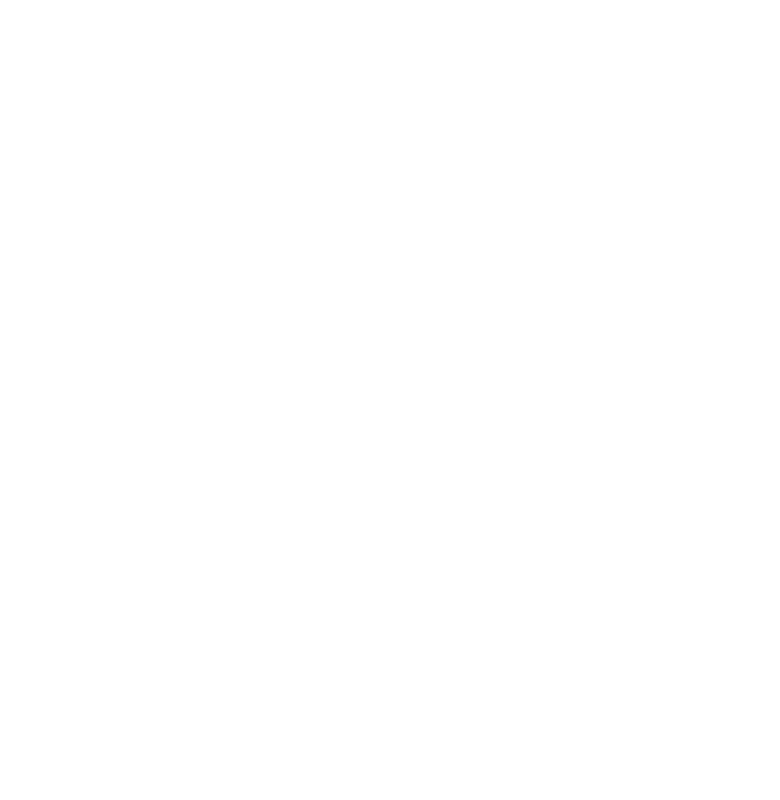
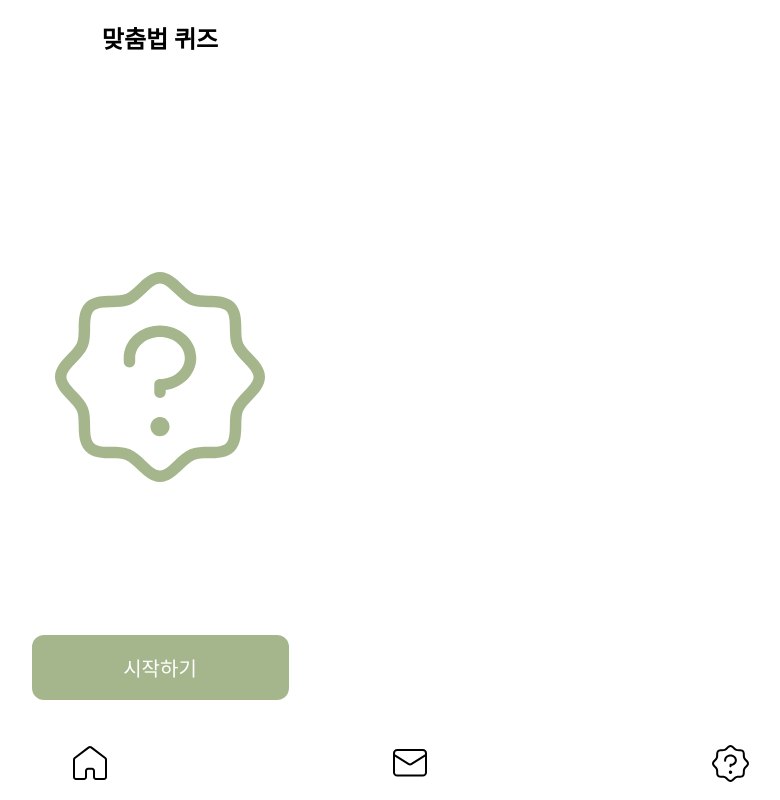
Before and after one commit to onesilver04/COKOTHON_2024, a React (Create React App) app: page /quizstart in a window 1280 px wide. Before the commit this address had no page. Shown: the whole page, without its empty margins (480-1260 px from the left). Built offline with nearby package versions, Linux system fonts and the light colour scheme; the HTML template or start-up script is replaced by a standard one.

Commit message:
Feat: 시작화면 추가

```diff
--- a/src/App.js
+++ b/src/App.js
@@ -9,6 +9,8 @@
 import Login from "./pages/Login/login";
 import LoginSecond from "./pages/Login/loginSecond";
 import EmailGame from "./pages/EmailGame/EmailGame";
+import WordQuiz from "./pages/WordQuiz/WordQuiz";
+import WordQuizStart from "./pages/WordQuiz/WordQuizStart";
 
 const App = () => {
   return (
@@ -19,6 +21,8 @@
           <Route path="/rank" element={<RankPage />} />
           <Route path="/note" element={<NoteCard />} />
           <Route path="/mypage" element={<Mypage />} />
+          <Route path="/quiz" element={<WordQuiz />} />
+          <Route path="/quizstart" element={<WordQuizStart />} />
           <Route path="/main" element={<Main />} />
           <Route path="/" element={<SplashScreen />} />
           <Route path="/login" element={<Login />} />
--- a/src/components/Footer.js
+++ b/src/components/Footer.js
@@ -11,7 +11,7 @@
       <div className="Home" style={{ backgroundColor: "white" }}>
         <Link to="/main"><img src={HomeIcon} alt="hello" /></Link>
         <Link to="/email"><img src={MessageIcon} alt="hello" /></Link>
-        <Link to="/quiz"><img src={QuestionIcon} alt="hello" /></Link>
+        <Link to="/quizStart"><img src={QuestionIcon} alt="hello" /></Link>
         <Link to="/mypage"><img src={ProfileIcon} alt="hello" /></Link>
       </div>
     </div>
--- a/src/pages/EmailGame/EmailGame.js
+++ b/src/pages/EmailGame/EmailGame.js
@@ -21,7 +21,7 @@
   };
   return (
     <>
-      <Header title="메일 보내기 게임" />
+      <Header title="메일 보내기 게임" ulr="/email" />
       <div className="EmailGameBody">
         <div
           className="GameBody"
--- a/src/pages/WordQuiz/WordQuiz.js
+++ b/src/pages/WordQuiz/WordQuiz.js
@@ -51,7 +51,7 @@
 //   const[result, setResult] = useState(false); // false: 오답, true: 정답
   return (
     <div className="WordQuizPage">
-      <Header title="맞춤법 퀴즈" />
+      <Header title="맞춤법 퀴즈" url="/quizstart" />
       <ProgressBar className="two">
         <h3>20</h3>
       </ProgressBar>
@@ -74,7 +74,7 @@
         O
       </div>
       <div className="stopContainer" style={{ display: "flex", justifyContent: "center" }}>
-        <Link to="/main"><button className="stop" type="button" style={{ color: "white", fontSize: "20px" }}>그만풀기</button></Link>
+        <Link to="/quizstart"><button className="stop" type="button" style={{ color: "white", fontSize: "20px" }}>그만풀기</button></Link>
       </div>
       <Footer />
     </div>
--- /dev/null
+++ b/src/pages/WordQuiz/WordQuizStart.js
@@ -0,0 +1,24 @@
+// import styled from "styled-components";
+import './quizCss.css';
+import { Link } from "react-router-dom";
+import Footer from '../../components/Footer';
+import Header from '../../components/Header';
+import { ReactComponent as QuestionIcon } from "../../assets/QuestionIconStart.svg";
+
+const WordQuizStart = () => {
+//   const[visible, setVisible] = useState(false); // 정답 띄우냐 안띄우냐
+//   const[result, setResult] = useState(false); // false: 오답, true: 정답
+  return (
+    <div className="WordQuizStartPage">
+      <Header title="맞춤법 퀴즈" />
+      <div className="iconContainer">
+        <QuestionIcon />
+      </div>
+      <div className="startContainer" style={{ display: "flex", justifyContent: "center" }}>
+        <Link to="/quiz"><button className="start" type="button" style={{ color: "white", fontSize: "20px" }}>시작하기</button></Link>
+      </div>
+      <Footer />
+    </div>
+  );
+};
+export default WordQuizStart;
--- a/src/pages/WordQuiz/quizCss.css
+++ b/src/pages/WordQuiz/quizCss.css
@@ -8,6 +8,22 @@
     border-radius: 12px;
     border-width: 0px;
 }
+.start{
+    background-color: #A5B68D;
+    width: 257px;
+    height: 65px;
+    border-radius: 12px;
+    border-width: 0px;
+}
+
+.iconContainer{
+    display: flex;
+    align-items: center;
+    justify-content: center;
+    margin-top: 80px;
+    height: 480px;
+}
+
 .two{width: 20%;}
 .four{width: 40%;}
 .six{width: 60%;}
```
Also changed, not shown: src/assets/QuestionIconStart.svg (added), src/assets/previousIcon.svg (added).
